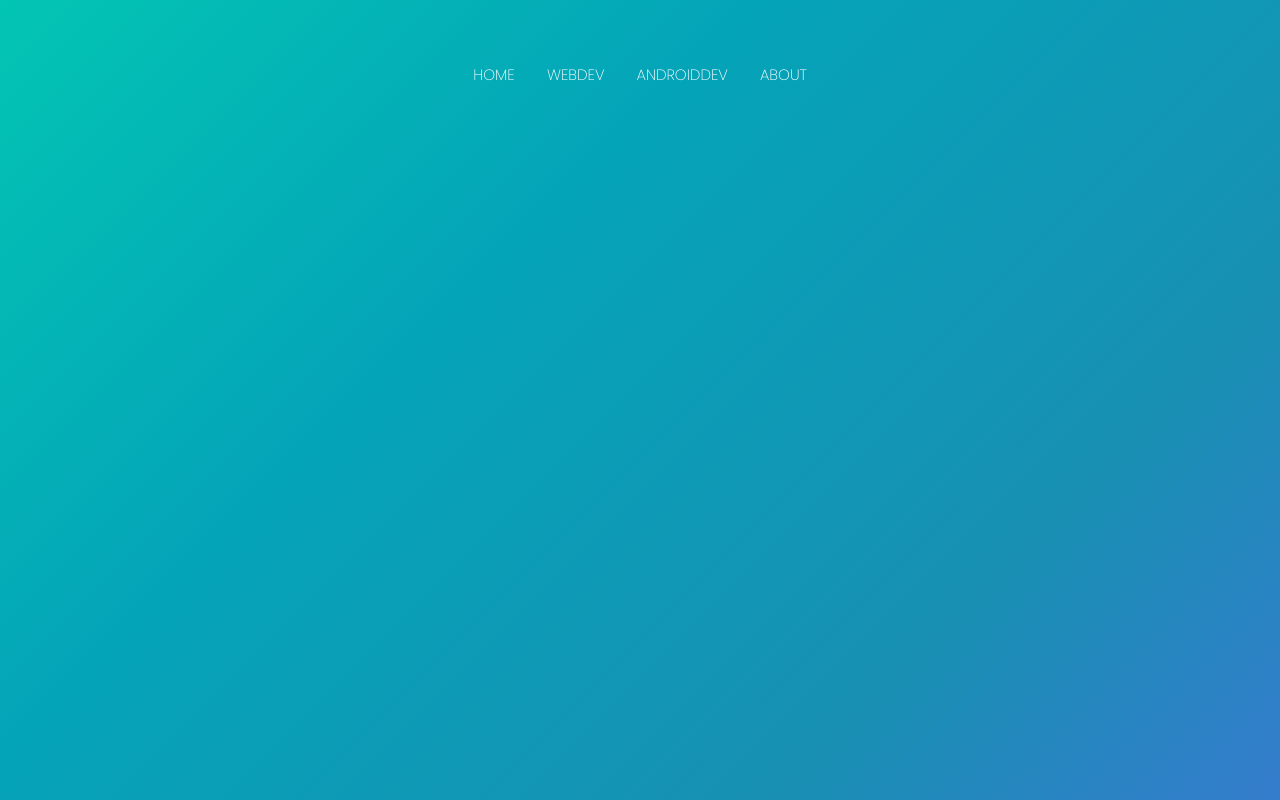
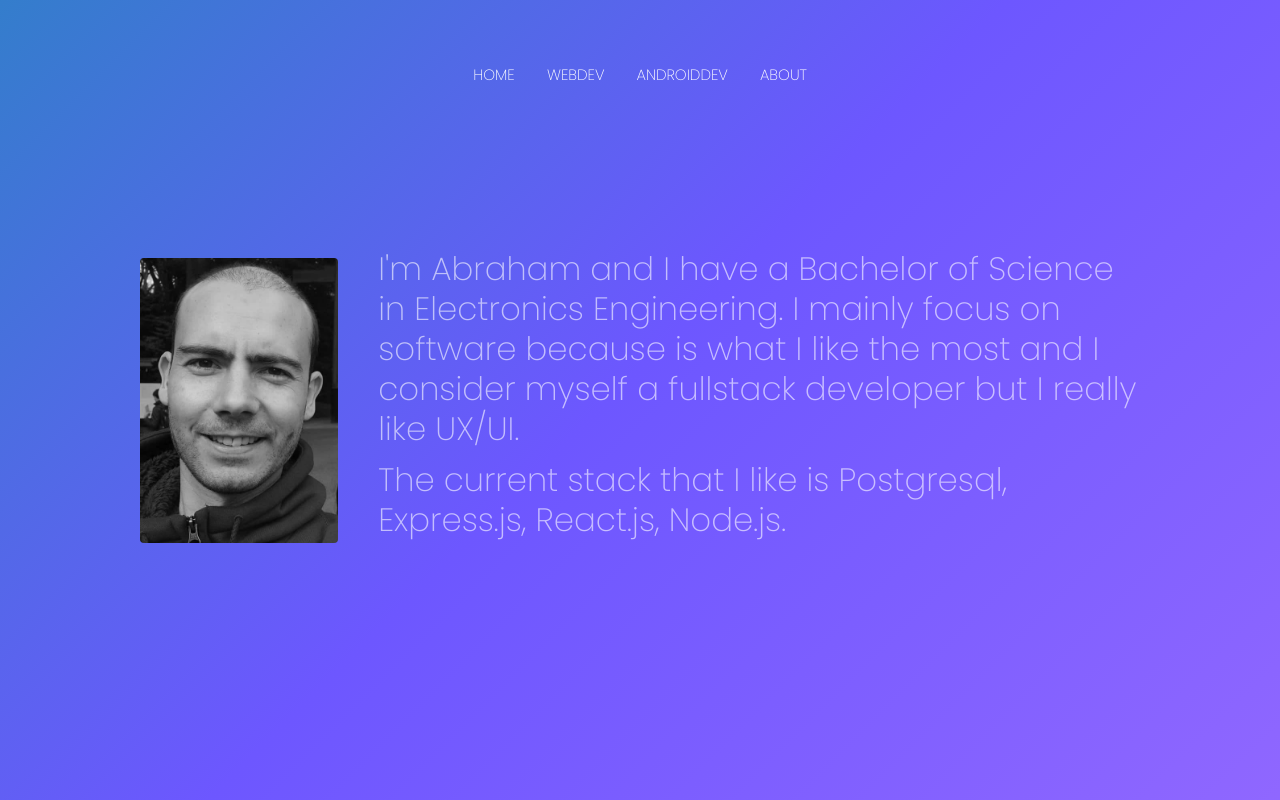
Before and after one commit to Mandragoro/my-portfolio, a React (Create React App) app: page /about in a window 1280 px wide. Built offline with nearby package versions, Linux system fonts and the light colour scheme.

Commit message:
added about page

```diff
--- a/src/Pages/About.js
+++ b/src/Pages/About.js
@@ -1,23 +1,56 @@
 import React from 'react';
 import { makeStyles } from '@material-ui/core/styles';
-// import logo from '../logo.svg';
-// import RouterBreadcrumbs from '../Components/RouterBreadcrumbs.js';
+import Typography from '@material-ui/core/Typography';
+// import img from '../img/profile-op.jpg';
 
 const useStyles = makeStyles((theme) => ({
   root: {
-    // '& > *': {
-    //   margin: theme.spacing(1),
-    // },
+    maxWidth: 1000,
+    margin: 'auto',
+    // marginTop: 150,
+    height: '100vh',
+    display: 'flex',
+    justifyContent: 'center',
+    alignItems: 'center',
   },
   header: {
-    // backgroundColor: '#282c34',
-    // minHeight: '100vh',
     display: 'flex',
-    flexDirection: 'column',
+    flexDirection: 'row',
     alignItems: 'center',
     justifyContent: 'center',
-    fontSize: 'calc(10px + 2vmin)',
     color: 'white',
+  },
+  title: {
+    color: 'rgb(255 255 255 / 0.6)',
+  },
+  title2: {
+    color: 'rgb(255 255 255 / 0.6)',
+    textAlign: 'left',
+    fontWeight: '200',
+  },
+  imgContainer: {
+    // overflow: 'hidden',
+    // width: '300px',
+    // height: '300px',
+    // margin: 'auto',
+    '& img': {
+      width: 200,
+      borderRadius: '50%',
+    },
+  },
+  imgContainer2: {
+    backgroundImage: `url('./profile-op.jpg')`,
+    backgroundRepeat: 'no-repeat',
+    // backgroundAttachment: 'fixed',
+    backgroundPosition: 'center',
+    backgroundSize: '100%',
+    width: '80%',
+    height: 285,
+    borderRadius: '4px',
+    marginRight: 40,
+  },
+  textContainer: {
+
   },
 }));
 
@@ -26,9 +59,20 @@ export default function About() {
 
   return (
     <div className={classes.root}>
-      {/* <RouterBreadcrumbs /> */}
       <header className={classes.header}>
-        {/* <img src={logo} className="App-logo" alt="logo" /> */}
+        <div className={classes.imgContainer2} />
+        <div className={classes.textContainer}>
+          <Typography component="p" variant="h4" className={classes.title2} color="textSecondary" gutterBottom>
+            I'm Abraham and I have a Bachelor of Science in Electronics Engineering. I mainly focus on software because is what I like the most and I consider myself a fullstack developer but I really like UX/UI.
+          </Typography>
+          <Typography component="p" variant="h4" className={classes.title2} color="textSecondary" gutterBottom>
+            The current stack that I like is Postgresql, Express.js, React.js, Node.js.
+          </Typography>
+          <div className={classes.imgContainer}>
+            {/* <img src={img} alt="profile" /> */}
+          </div>
+        </div>
+        {/* <div className={classes.imgContainer2} /> */}
       </header>
     </div>
   );
--- a/src/Pages/Androiddev.js
+++ b/src/Pages/Androiddev.js
@@ -169,7 +169,7 @@ export default function Androiddev() {
 
             <Grid item xs={12} md={5} className={classes.gridItem}>
               <div className={classes.imgContainer}>
-                <img src={img} alt="supermarket app" />
+                <img src={img} alt="psicron app" />
               </div>
             </Grid>
 
--- a/src/Pages/Cabana.js
+++ b/src/Pages/Cabana.js
@@ -1,6 +1,7 @@
 import React from 'react';
 import { makeStyles } from '@material-ui/core/styles';
 import Typography from '@material-ui/core/Typography';
+import Button from '@material-ui/core/Button';
 
 const useStyles = makeStyles((theme) => ({
   root: {
@@ -25,9 +26,25 @@ const useStyles = makeStyles((theme) => ({
     width: '100%',
     height: 80,
   },
+  buttonContainer: {
+    display: 'flex',
+    width: '100%',
+    justifyContent: 'center',
+    alignItems: 'center',
+    marginTop: 32,
+  },
+  button: {
+    color: '#ffffff',
+    border: '1px solid rgb(255 255 255 / 50%)',
+  },
 }));
 
 export default function IconButtons() {
+
+  const openLink = () => {
+    window.open("https://mandragoro.xyz", 'La Cabaña', 'left=20,top=20,width=412,height=800,toolbar=0,resizable=1,rel="noopener"');
+    return false;
+  }
 
   const classes = useStyles();
 
@@ -44,9 +61,29 @@ export default function IconButtons() {
         "La cabaña" is a mini market & restaurant delivery PWA, the customer can browse and purcahse all items available in the physical store, when the order is ready, it is delivered to the customer's address.
       </Typography>
 
+      <br />
+
       <Typography component="p" variant="body1" className={classes.body1} color="textSecondary" gutterBottom>
         The complete system has different parts, the client, CMS, database and server. Everything resides inside some docker containers hosted on a VPS running linux. The server uses Nginx to serve static conntent and as a reverse proxy to manage incomming connections, all incoming/outgoing connections are encrypted with ssl and has location based bans for countries that are not in the list.
       </Typography>
+
+      <br />
+
+      <Typography component="p" variant="body1" className={classes.body1} color="textSecondary" gutterBottom>
+         Try the client but make your windows smaller!
+      </Typography>
+
+      <div className={classes.buttonContainer}>
+        <Button
+          rel="noopener"
+          color={"secondary"}
+          variant={"outlined"}
+          className={classes.button}
+          onClick={openLink}
+        >
+          Go to cabana
+        </Button>
+      </div>
 
       <Separator />
 
```
Also changed, not shown: public/profile-op.jpg (added).
